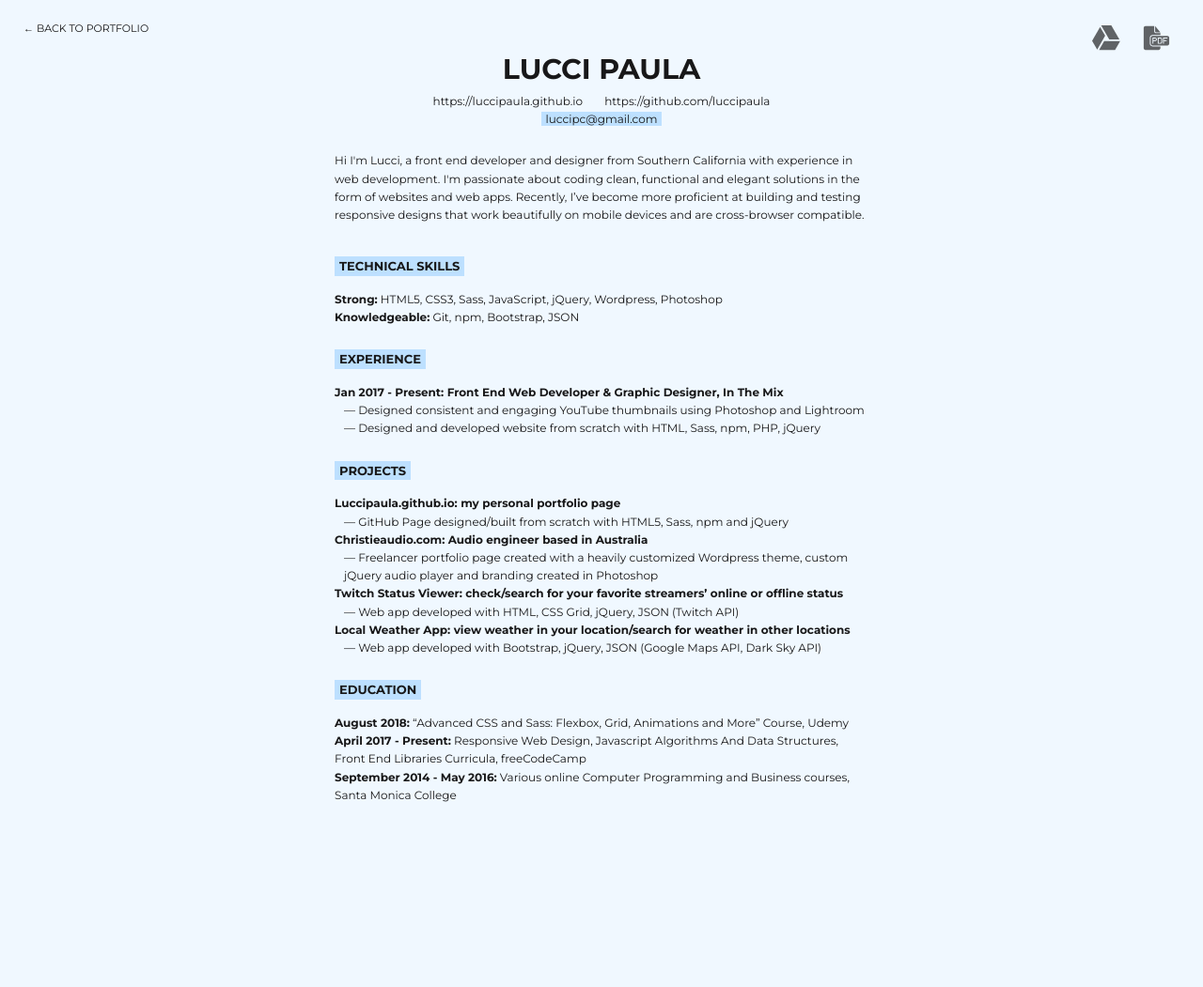
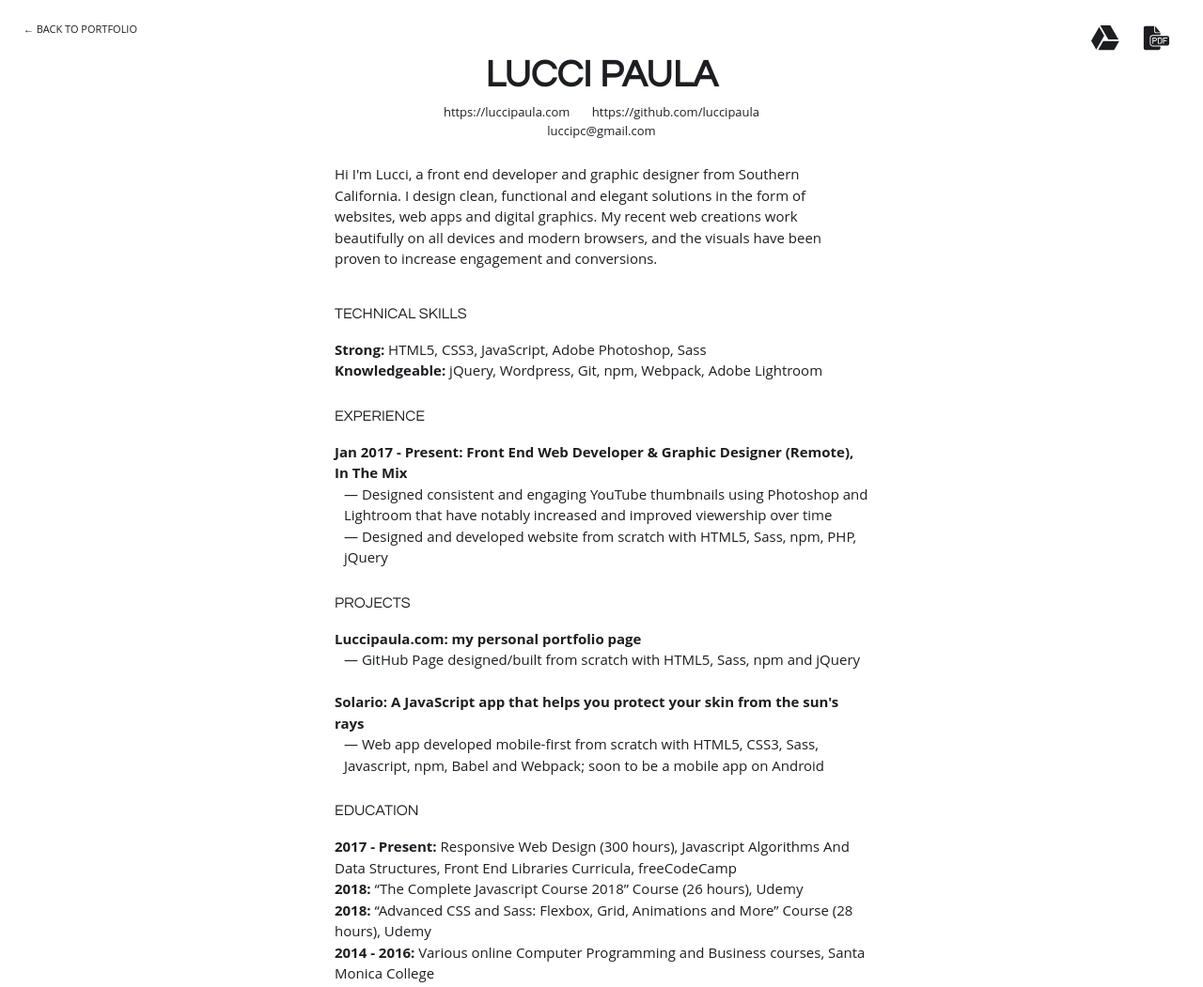
Before and after one commit to lucciwynne/resume, a website built with webpack: page src/index.html in a window 1280 px wide. Shown: the whole page at 94% size. Before the commit the page ends 916 px from the top, so only its background shows below. Built offline with nearby package versions, Linux system fonts and the light colour scheme; a web font is replaced by a local one.

Commit message:
Updated resume content and styling

```diff
--- a/src/index.html
+++ b/src/index.html
@@ -5,8 +5,6 @@
 	<meta name="viewport" content="width=device-width, initial-scale=1">
 	<meta http-equiv="X-UA-Compatible" content="IE=edge">
 
-	<link href="https://fonts.googleapis.com/css?family=Montserrat:300,300i,400,500,600,700" rel="stylesheet">
-	<link rel="stylesheet" type="text/css" href="css/style.css">
 	<link rel="stylesheet" href="https://cdn.rawgit.com/konpa/devicon/df6431e323547add1b4cf45992913f15286456d3/devicon.min.css">
 	<link rel="shortcut icon" type="image/png" href="img/favicon.png" />
 
@@ -23,14 +21,14 @@
 
 	<section class="resume" id="resume">
 
-		<a href="https://luccipaula.github.io/#contact" class="resume__redirect">&larr; Back to portfolio</a>
+		<a href="https://luccipaula.com/#contact" class="resume__redirect">&larr; Back to portfolio</a>
 
 		<div class="resume__content">
 			<div class="resume__content--header">
 				<h2 class="resume__content--name">Lucci Paula</h2>
 				<p class="resume__content--links">
-					<a href="https://luccipaula.github.io">
-						https://luccipaula.github.io
+					<a href="https://luccipaula.com">
+						https://luccipaula.com
 					</a>
 					<a href="https://github.com/luccipaula">
 						https://github.com/luccipaula
@@ -40,70 +38,62 @@
 			</div>
 
 			<p class="resume__content--summary">
-				Hi I'm Lucci, a front end developer and designer from Southern California with experience in web development. I'm passionate about coding clean, functional and elegant solutions in the form of websites and web apps. Recently, I’ve become more proficient at building and testing responsive designs that work beautifully on mobile devices and are cross-browser compatible.
+				Hi I'm Lucci, a front end developer and graphic designer from Southern California. I design clean, functional and elegant solutions in the form of websites, web apps and digital graphics. My recent web creations work beautifully on all devices and modern browsers, and the visuals have been proven to increase engagement and conversions.
 			</p>
 
 			<div class="resume__content--section">
 				<h3 class="resume__content--heading">Technical Skills</h3>
 				<p class="resume__content--text">
-					<strong>Strong:</strong> HTML5, CSS3, Sass, JavaScript, jQuery, Wordpress, Photoshop
+					<strong>Strong:</strong> HTML5, CSS3, JavaScript, Adobe Photoshop, Sass
 				</p>
 				<p class="resume__content--text">
-					<strong>Knowledgeable:</strong> Git, npm, Bootstrap, JSON
+					<strong>Knowledgeable:</strong> jQuery, Wordpress, Git, npm, Webpack, Adobe Lightroom
 				</p>
 			</div>
 
 			<div class="resume__content--section">
 				<h3 class="resume__content--heading">Experience</h3>
 				<p class="resume__content--text">
-					<strong>Jan 2017 - Present: Front End Web Developer & Graphic Designer, In The Mix</strong>
+					<strong>Jan 2017 - Present: Front End Web Developer & Graphic Designer (Remote), In The Mix</strong>
 				</p>
 				<p class="resume__content--text list">
-					&mdash; Designed consistent and engaging YouTube thumbnails using Photoshop and Lightroom
+					&mdash; Designed consistent and engaging YouTube thumbnails using Photoshop and Lightroom that have notably increased and improved viewership over time
 				</p>
 				<p class="resume__content--text list">
-					&mdash; Designed and developed website from scratch with HTML, Sass, npm, PHP, jQuery
+					&mdash; Designed and developed website from scratch with HTML5, Sass, npm, PHP, jQuery
 				</p>
 			</div>
 
 			<div class="resume__content--section">
 				<h3 class="resume__content--heading">Projects</h3>
 				<p class="resume__content--text">
-					<strong>Luccipaula.github.io: my personal portfolio page</strong>
+					<strong>Luccipaula.com: my personal portfolio page</strong>
 				</p>
 				<p class="resume__content--text list">
 					&mdash; GitHub Page designed/built from scratch with HTML5, Sass, npm and jQuery
 				</p>
+				<br>
 				<p class="resume__content--text">
-					<strong>Christieaudio.com: Audio engineer based in Australia</strong>
+					<strong>Solario: A JavaScript app that helps you protect your skin from the sun's rays</strong>
 				</p>
 				<p class="resume__content--text list">
-					&mdash; Freelancer portfolio page created with a heavily customized Wordpress theme, custom jQuery audio player and branding created in Photoshop
-				</p>
-				<p class="resume__content--text">
-					<strong>Twitch Status Viewer: check/search for your favorite streamers’ online or offline status</strong>
-				</p>
-				<p class="resume__content--text list">
-					&mdash; Web app developed with HTML, CSS Grid, jQuery, JSON (Twitch API)
-				</p>
-				<p class="resume__content--text">
-					<strong>Local Weather App: view weather in your location/search for weather in other locations</strong>
-				</p>
-				<p class="resume__content--text list">
-					&mdash; Web app developed with Bootstrap, jQuery, JSON (Google Maps API, Dark Sky API)
+					&mdash; Web app developed mobile-first from scratch with HTML5, CSS3, Sass, Javascript, npm, Babel and Webpack; soon to be a mobile app on Android
 				</p>
 			</div>
 
 			<div class="resume__content--section">
 				<h3 class="resume__content--heading">Education</h3>
 				<p class="resume__content--text">
-					<strong>August 2018:</strong> “Advanced CSS and Sass: Flexbox, Grid, Animations and More” Course, Udemy
+					<strong>2017 - Present:</strong> Responsive Web Design (300 hours), Javascript Algorithms And Data Structures, Front End Libraries Curricula, freeCodeCamp
 				</p>
 				<p class="resume__content--text">
-					<strong>April 2017 - Present:</strong> Responsive Web Design, Javascript Algorithms And Data Structures, Front End Libraries Curricula, freeCodeCamp
+					<strong>2018:</strong> “The Complete Javascript Course 2018” Course (26 hours), Udemy
 				</p>
 				<p class="resume__content--text">
-					<strong>September 2014 - May 2016:</strong> Various online Computer Programming and Business courses, Santa Monica College
+					<strong>2018:</strong> “Advanced CSS and Sass: Flexbox, Grid, Animations and More” Course (28 hours), Udemy
+				</p>
+				<p class="resume__content--text">
+					<strong>2014 - 2016:</strong> Various online Computer Programming and Business courses, Santa Monica College
 				</p>
 			</div>
 
--- a/src/sass/_base.scss
+++ b/src/sass/_base.scss
@@ -1,16 +1,17 @@
+// IMPORTS
+@import url('https://fonts.googleapis.com/css?family=Questrial|Open-Sans');
+
 // COLOR VARIABLES
-$color-primary-dark: #181819;
+$color-primary-dark: #1D1E22;
 $color-primary: #bde0ff;
 
-$color-gray: #787c7f;
-$color-gray-dark: #606366;
-$color-gray-dark-1: #484a4c;
-$color-gray-dark-2: #303133;
+$color-gray: #8e8e90;
 
-$bg-color: aliceblue;
+$bg-color: #fff;
 
 // FONT VARIABLES
-$font-primary: 'Montserrat', sans-serif;
+$font-heading: 'Questrial', sans-serif;
+$font-primary: 'Open Sans', sans-serif;
 
 // RESPONSIVE BREAKPOINTS
 $bp-largest: 75em; // 1200px/16px = 75
@@ -44,7 +45,7 @@
     background-color: $bg-color;
     font-family: $font-primary;
     color: $color-primary-dark;
-    line-height: 1.6;
+    line-height: 1.5;
 }
 
 section {
--- a/src/sass/_resume.scss
+++ b/src/sass/_resume.scss
@@ -1,5 +1,6 @@
 .resume {
     width: 100%;
+    font-size: 1.5rem;
     background-color: $bg-color;
     padding: 0;
     transition: all .3s;
@@ -32,7 +33,6 @@
 
     &__content {
         width: 60%;
-        //background-color: rgba(#fff, .7);
         padding: 5rem 10rem;
 
         @media only screen and (max-width: $bp-largest) {
@@ -46,17 +46,18 @@
 
         @media only screen and (max-width: $bp-medium) {
             width: 100%;
-            padding: 5rem;
+            padding: 5rem 3.5rem;
         }
 
         &--header {
-            font-size: 1.2rem;
+            font-size: 1.3rem;
             text-align: center;
             padding-bottom: 1.5rem;
         }
 
         &--name {
-            font-size: 3rem;
+            font-size: 4rem;
+            font-family: $font-heading;
             text-transform: uppercase;
         }
 
@@ -72,7 +73,6 @@
         }
 
         &--email {
-            background-color: $color-primary;
             margin: 0 0;
             padding: 0 .5rem;
             display: inline;
@@ -80,7 +80,6 @@
         }
 
         &--summary {
-            font-size: 1.2rem;
             text-align: left;
             padding: 1rem 0;
         }
@@ -90,16 +89,12 @@
         }
 
         &--heading {
-            background-color: $color-primary;
-            font-size: 1.3rem;
+            font-family: $font-heading;
+            font-size: 1.6rem;
+            font-weight: 100;
             text-transform: uppercase;
-            padding: 0 .5rem;
             display: inline-block;
             margin: 1.5rem 0;
-        }
-
-        &--text {
-            font-size: 1.2rem;
         }
     }
 
@@ -120,7 +115,7 @@
     &__icon {
         width: 3rem;
         height: 3rem;
-        fill: $color-gray-dark;
+        fill: $color-primary-dark;
         margin: 0 1rem;
         transition: all .2s;
 
@@ -130,7 +125,8 @@
         }
 
         &:hover {
-            fill: $color-primary;
+            fill: transparent;
+            stroke: $color-primary-dark;
         }
     }
 
```
